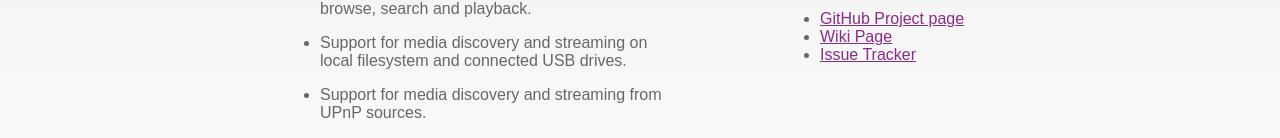
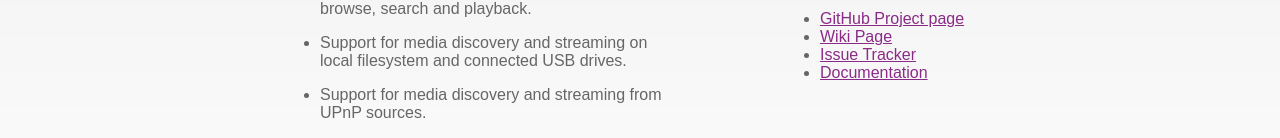
Before and after one commit to media-explorer/media-explorer.github.com, a plain HTML site: page index.html in a window 1280 px wide. Shown: the part 396-534 px from the top of the page. Drawn offline with Linux system fonts and the light colour scheme.

Commit message:
index: Add link to documentation

```diff
--- a/index.html
+++ b/index.html
@@ -149,6 +149,7 @@
     <li><a href=
     "https://github.com/media-explorer/media-explorer/issues">Issue Tracker</a>
     </li>
+    <li><a href="http://media-explorer.github.com/docs/">Documentation</a></li>
   </ul>
 
   </div>
```
